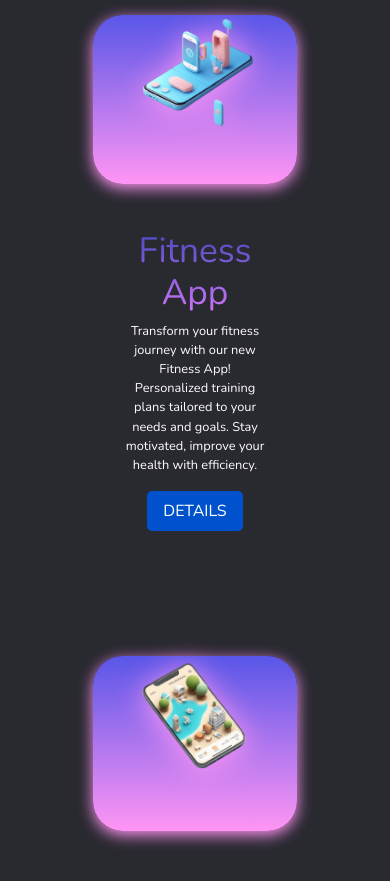
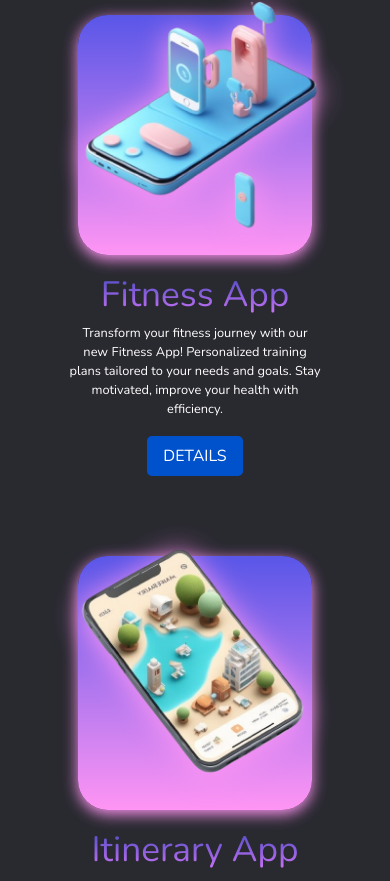
Before and after one commit to ahmeda110/NextRipple-Website, a React (Create React App) app: page / in a window 390 px wide. Shown: the part 1612-2493 px from the top of the page. Built offline with nearby package versions, Linux system fonts and the light colour scheme; a web font is replaced by a local one.

Commit message:
Update Products.module.css

```diff
--- a/src/pages/Products.module.css
+++ b/src/pages/Products.module.css
@@ -135,17 +135,26 @@ p {
       margin: 20px 0;
   }
 
+  .productImage{
+    width: 210%;
+  }
+
+  .itineraryLayout .productImage {
+    width: 170%;
+}
+
   .imageContainer{
-      width: 70%;
+      width: 80%;
+      height: 50%;
       margin: 0;
-      padding: 45px;
+      padding-left: 45px;
+      padding-right: 45px;
   }
 
   .productDetails {
-      padding-top: 10px;
-      width: 80%;
+      width: 100%;
       margin: 0;
-      padding: 45px;
+      padding-top: 18px;
   }
 
   .itineraryLayout {
```
